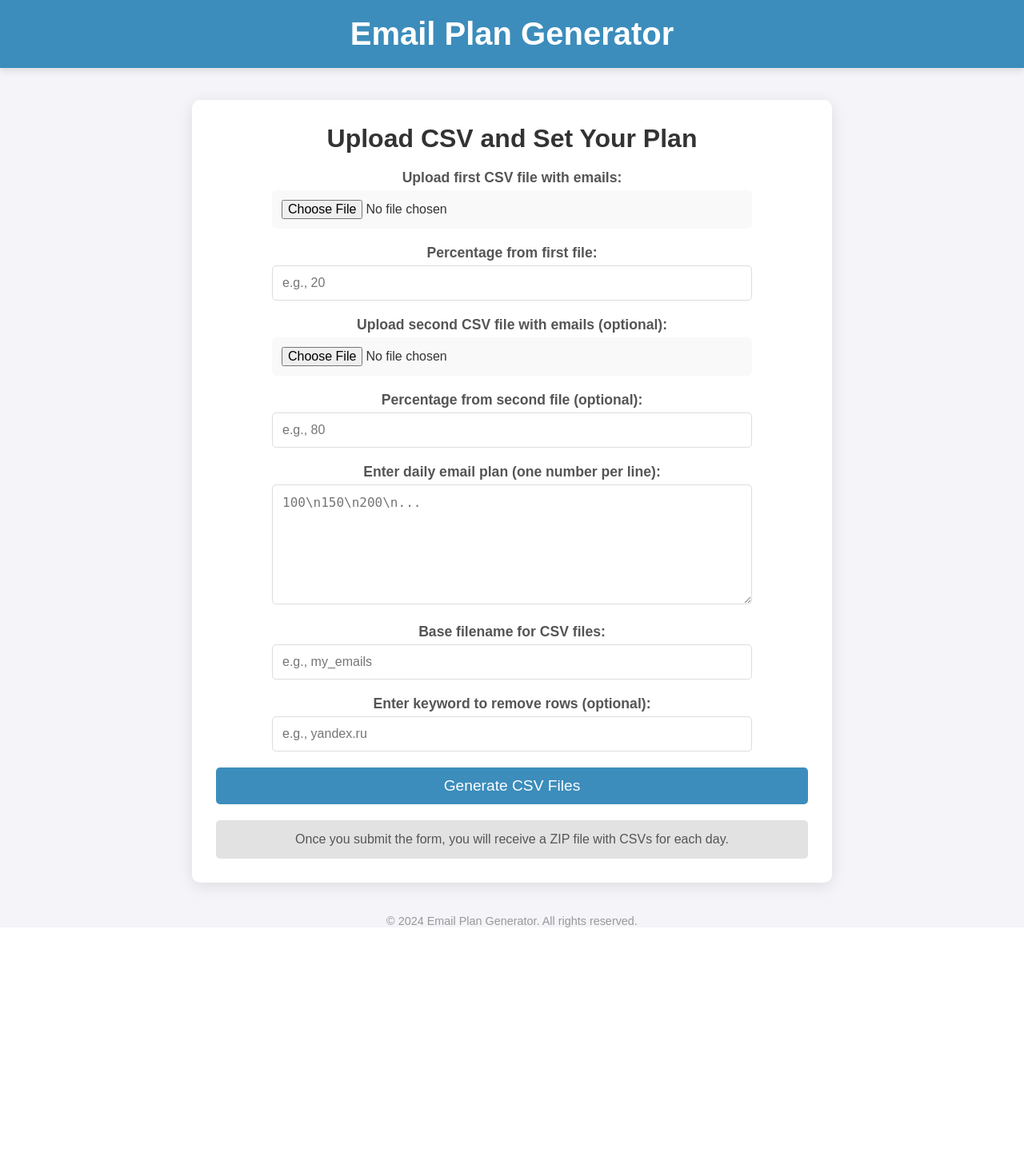
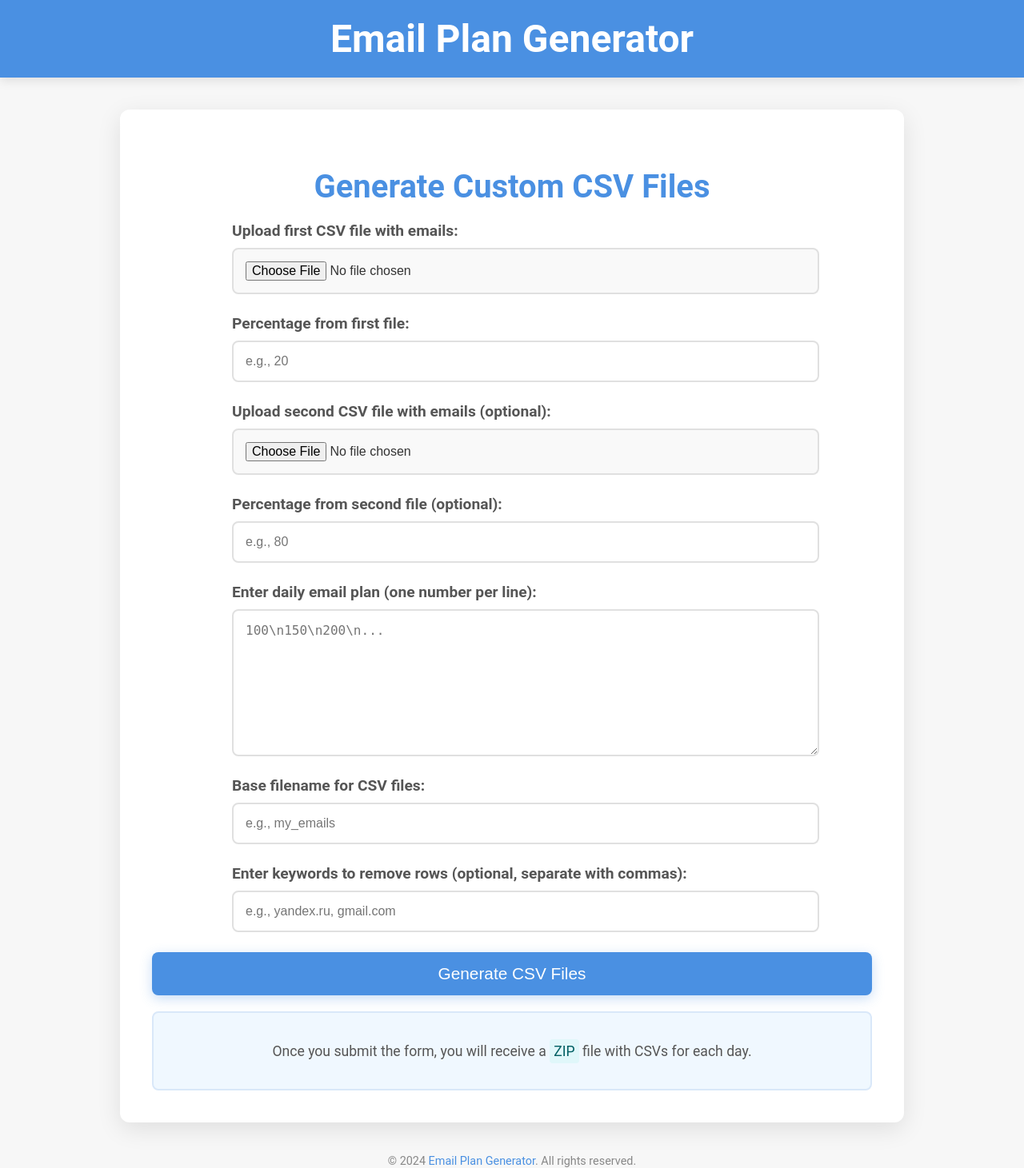
Before and after one commit to matviis/app.py, a Flask app: page / in a window 1280 px wide. Shown: the whole page at 80% size. Before the commit the page ends 1160 px from the top, so only its background shows below. Run offline with Flask 3, Linux system fonts and the light colour scheme.

Commit message:
Update index.html

```diff
--- a/templates/index.html
+++ b/templates/index.html
@@ -5,75 +5,71 @@
     <meta name="viewport" content="width=device-width, initial-scale=1.0">
     <title>Email Plan Generator</title>
     <style>
-        * {
-            box-sizing: border-box;
-            margin: 0;
-            padding: 0;
-        }
         body {
-            font-family: 'Arial', sans-serif;
-            background-color: #f4f4f9;
+            font-family: 'Roboto', sans-serif;
+            background-color: #f7f7f7;
             margin: 0;
             padding: 0;
             color: #333;
         }
         header {
-            background-color: #3c8dbc;
+            background-color: #4a90e2;
             color: white;
             padding: 20px;
             text-align: center;
-            box-shadow: 0 4px 8px rgba(0, 0, 0, 0.1);
+            box-shadow: 0 4px 12px rgba(0, 0, 0, 0.1);
         }
         header h1 {
-            font-size: 2.5em;
+            font-size: 3rem;
             margin: 0;
+            font-weight: 700;
         }
         .container {
-            max-width: 800px;
+            max-width: 900px;
             margin: 40px auto;
             background-color: white;
-            padding: 30px;
-            border-radius: 10px;
-            box-shadow: 0 4px 20px rgba(0, 0, 0, 0.1);
-            text-align: center;
+            padding: 40px;
+            border-radius: 12px;
+            box-shadow: 0 8px 30px rgba(0, 0, 0, 0.1);
         }
         h2 {
-            color: #333;
-            font-size: 2em;
+            color: #4a90e2;
+            font-size: 2.5rem;
             margin-bottom: 20px;
+            text-align: center;
+            font-weight: 600;
         }
         form {
             display: flex;
             flex-direction: column;
-            gap: 20px;
+            gap: 25px;
             align-items: center;
         }
         label {
-            font-weight: bold;
+            font-weight: 600;
             color: #555;
-            font-size: 1.1em;
-            text-align: left;
+            font-size: 1.2rem;
+            margin-bottom: 10px;
             width: 100%;
         }
         input[type="file"], input[type="number"], input[type="text"], textarea {
             width: 100%;
-            padding: 12px;
+            padding: 15px;
             font-size: 1rem;
-            border: 1px solid #ddd;
-            border-radius: 5px;
-            transition: border-color 0.3s ease;
-            margin-top: 5px;
+            border: 2px solid #e0e0e0;
+            border-radius: 8px;
+            transition: border-color 0.3s ease, box-shadow 0.3s ease;
         }
         input[type="file"] {
-            border: none;
             background-color: #f9f9f9;
             cursor: pointer;
         }
         input[type="file"]:hover {
-            background-color: #e9e9e9;
+            background-color: #f0f0f0;
         }
         input[type="number"]:focus, input[type="text"]:focus, textarea:focus {
-            border-color: #3c8dbc;
+            border-color: #4a90e2;
+            box-shadow: 0 0 10px rgba(74, 144, 226, 0.2);
             outline: none;
         }
         textarea {
@@ -81,36 +77,59 @@
             height: 150px;
         }
         input[type="submit"] {
-            background-color: #3c8dbc;
+            background-color: #4a90e2;
             color: white;
-            padding: 12px 20px;
-            font-size: 1.2rem;
+            padding: 15px 30px;
+            font-size: 1.3rem;
             border: none;
             cursor: pointer;
-            border-radius: 5px;
+            border-radius: 8px;
             width: 100%;
-            transition: background-color 0.3s ease;
+            transition: background-color 0.3s ease, transform 0.3s ease;
+            box-shadow: 0 4px 15px rgba(74, 144, 226, 0.3);
         }
         input[type="submit"]:hover {
-            background-color: #357ca5;
+            background-color: #357ab9;
+            transform: translateY(-2px);
+        }
+        input[type="submit"]:active {
+            background-color: #2e6ca5;
+            transform: translateY(0);
+        }
+        .form-group {
+            width: 100%;
+            max-width: 700px;
+            display: flex;
+            flex-direction: column;
         }
         .output {
             margin-top: 20px;
-            padding: 15px;
-            background-color: #e2e2e2;
-            border-radius: 5px;
+            padding: 20px;
+            background-color: #f0f8ff;
+            border-radius: 8px;
+            border: 2px solid #d9e8f9;
+            color: #555;
             text-align: center;
-            color: #555;
-        }
-        .form-group {
-            width: 100%;
-            max-width: 600px;
+            font-size: 1.1rem;
         }
         footer {
             text-align: center;
             margin-top: 40px;
-            color: #999;
+            color: #888;
             font-size: 0.9em;
+        }
+        footer a {
+            color: #4a90e2;
+            text-decoration: none;
+        }
+        footer a:hover {
+            text-decoration: underline;
+        }
+        .highlight {
+            background-color: #e0f7fa;
+            color: #006064;
+            padding: 5px;
+            border-radius: 4px;
         }
     </style>
 </head>
@@ -121,7 +140,7 @@
 </header>
 
 <div class="container">
-    <h2>Upload CSV and Set Your Plan</h2>
+    <h2>Generate Custom CSV Files</h2>
     <form id="emailForm" action="/process-emails" method="POST" enctype="multipart/form-data">
         <div class="form-group">
             <label for="emailFile1">Upload first CSV file with emails:</label>
@@ -154,20 +173,20 @@
         </div>
 
         <div class="form-group">
-            <label for="keyword">Enter keyword to remove rows (optional):</label>
-            <input type="text" id="keyword" name="keyword" placeholder="e.g., yandex.ru">
+            <label for="keyword">Enter keywords to remove rows (optional, separate with commas):</label>
+            <input type="text" id="keyword" name="keyword" placeholder="e.g., yandex.ru, gmail.com">
         </div>
 
         <input type="submit" value="Generate CSV Files">
     </form>
 
     <div class="output">
-        <p>Once you submit the form, you will receive a ZIP file with CSVs for each day.</p>
+        <p>Once you submit the form, you will receive a <span class="highlight">ZIP</span> file with CSVs for each day.</p>
     </div>
 </div>
 
 <footer>
-    &copy; 2024 Email Plan Generator. All rights reserved.
+    &copy; 2024 <a href="#">Email Plan Generator</a>. All rights reserved.
 </footer>
 
 </body>
```
